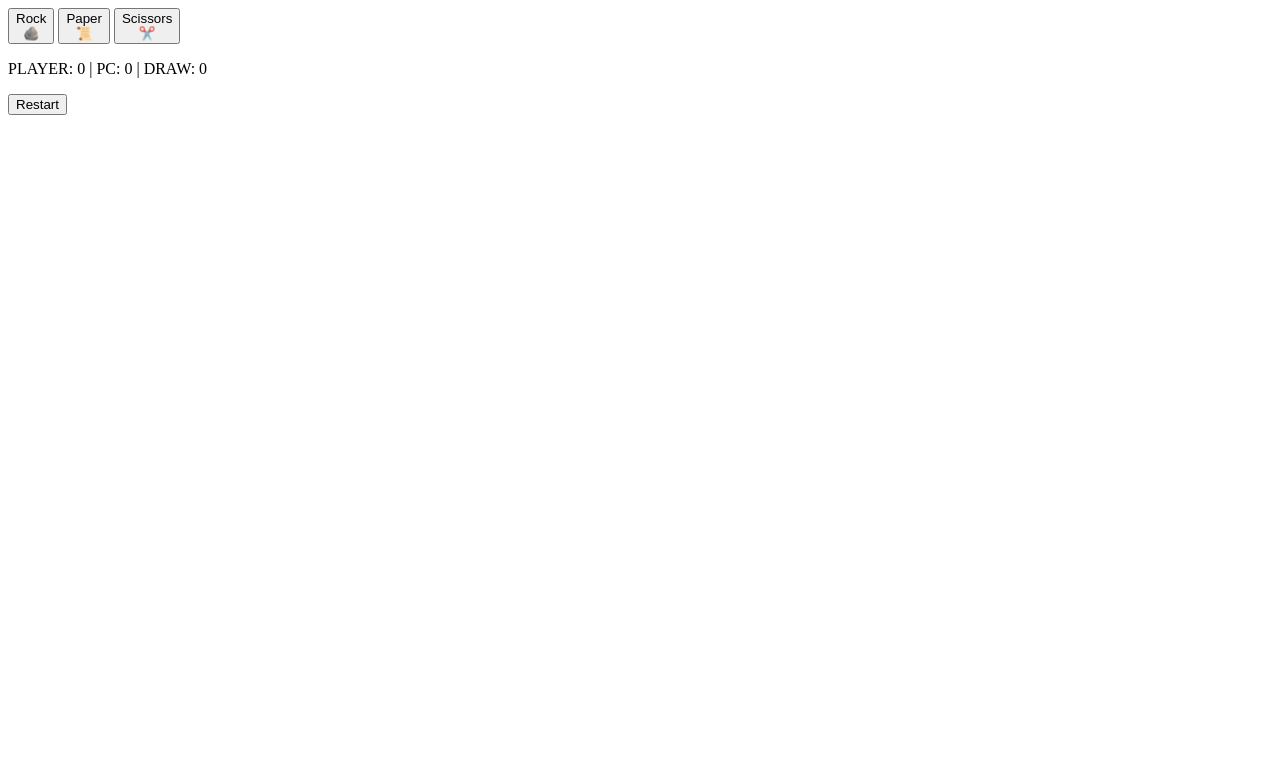
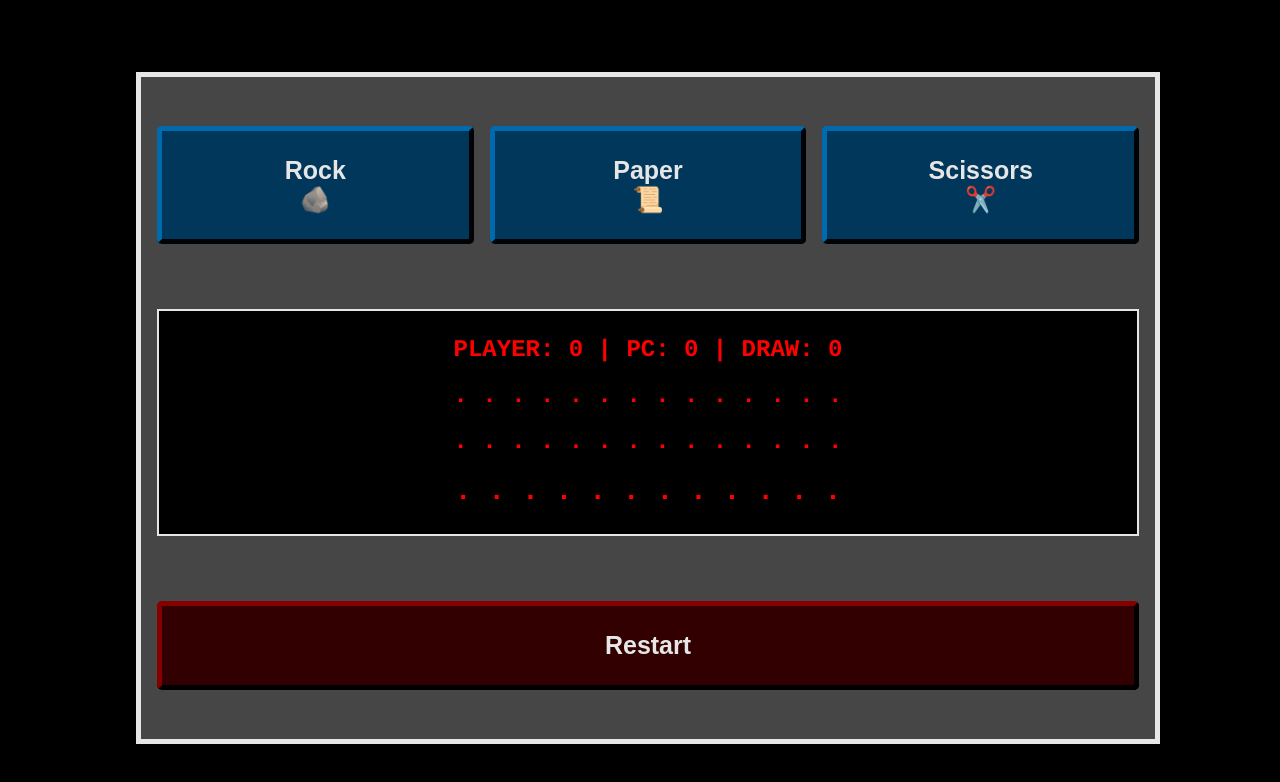
Before and after one commit to bigspaceworm/rock-paper-scissors2, a plain HTML site: page index.html in a window 1280 px wide. Drawn offline with Linux system fonts and the light colour scheme; a web font is replaced by a local one.

Commit message:
Add styling to UI

```diff
--- a/index.html
+++ b/index.html
@@ -2,9 +2,14 @@
 <html lang="en">
 	<head>
 		<meta charset="UTF-8">
+		<link rel="stylesheet" href="styles.css">
+		<style>
+			@import url('https://fonts.googleapis.com/css2?family=Doto:wght@100..900&display=swap');
+		</style>
 		<title>Rock Paper Scissors</title>
 	</head>
 	<body>
+		<div class="container">
 			<div id="playerButtons">
 				<button class="rock">Rock<br />🪨</button>
 				<button class="paper">Paper<br />📜</button>
@@ -12,11 +17,12 @@
 			</div>
 			<div id="results">
 				<p class="score">PLAYER: 0 | PC: 0 | DRAW: 0</p>
-			<p class="choices"></p>
-			<p class="roundResult"></p>
-			<p class="winner"></p>
+				<p class="choices">. . . . . . . . . . . . . .</p>
+				<p class="roundResult">. . . . . . . . . . . . . .</p>
+				<p class="winner">. . . . . . . . . . . .</p>
 			</div>
 			<button class="restart">Restart</button>
+		</div>
 		<script src="script.js"></script>
 	</body>
 </html>
--- a/script.js
+++ b/script.js
@@ -128,7 +128,7 @@ function setFinalWinner(finalWinner){
 			clearScores();
 			break;
 		case "none":
-			winnerFinal = "";
+			winnerFinal = ". . . . . . . . . . . .";
 			break;
 	}
 	winnerDisplay.textContent = winnerFinal;
@@ -143,7 +143,7 @@ function clearScores(){
 restartButton.addEventListener("click",() =>{
 	clearScores();
 	setScoreDisplay();
-	choicesDisplay.textContent = "";
-	roundResultDisplay.textContent = "";
-	winnerDisplay.textContent = "";
+	choicesDisplay.textContent = ". . . . . . . . . . . . . .";
+	roundResultDisplay.textContent = ". . . . . . . . . . . . . .";
+	winnerDisplay.textContent = ". . . . . . . . . . . .";
 })
--- a/styles.css
+++ b/styles.css
@@ -0,0 +1,96 @@
+html {
+	box-sizing: border-box;
+}
+
+*, *::before, *::after {
+	box-sizing: inherit;
+}
+
+body{
+	height: 100vh;
+	width: 100vw;
+	padding: 5% 10%;
+
+	background-color: black;
+	color: rgb(230, 230, 230);
+	font-family: Helvetica, Arial, sans-serif;
+}
+
+.container{
+	background-color: rgb(70, 70, 70);
+
+	width: 100%;
+	height: 100%;
+	padding: 1em;
+	display: flex;
+	flex-direction: column;
+	justify-content: space-around;
+	border: 5px solid rgb(230, 230, 230);
+}
+
+#playerButtons{
+	display: flex;
+	justify-content: space-between;
+	gap: 1em;
+}
+
+button{
+	margin: 0;
+	font-size: 25px;
+	font-weight: bolder;
+	color: rgb(230, 230, 230);
+	background-color: rgb(0, 55, 90);
+	border-radius: 5px;
+	padding: 1em 1.5em;
+	transition-duration: 0.4s;
+	border-style: outset;
+}
+
+#playerButtons button{
+	flex: 1;
+	border-width: 5px;
+	border-color: rgb(0, 55, 90);
+}
+
+#playerButtons button:hover{
+	background-color: rgb(34, 121, 0);
+	border-color: rgb(34, 121, 0);
+}
+
+#results{
+	display: flex;
+	flex-direction: column;
+	align-items: center;
+	background-color: black;
+	padding: 1em 2em;
+	border: 2px solid rgb(230, 230, 230);
+}
+
+.score,
+.choices,
+.roundResult,
+.winner{
+	margin: 0;
+	padding: 0.4em;
+	font-family: "Doto", Courier, monospace;
+	font-size: 24px;
+	font-weight: bold;
+
+	color: red;
+}
+
+.winner{
+	font-size: 28px;
+	font-weight: bolder;
+}
+
+.restart{
+	background-color: rgb(50, 0, 0);
+	border-width: 5px;
+	border-color: rgb(50, 0, 0);
+}
+
+.restart:hover{
+	background-color: red;
+	border-color: red;
+}
```
Lines whose indentation alone changed are shown as unchanged.
